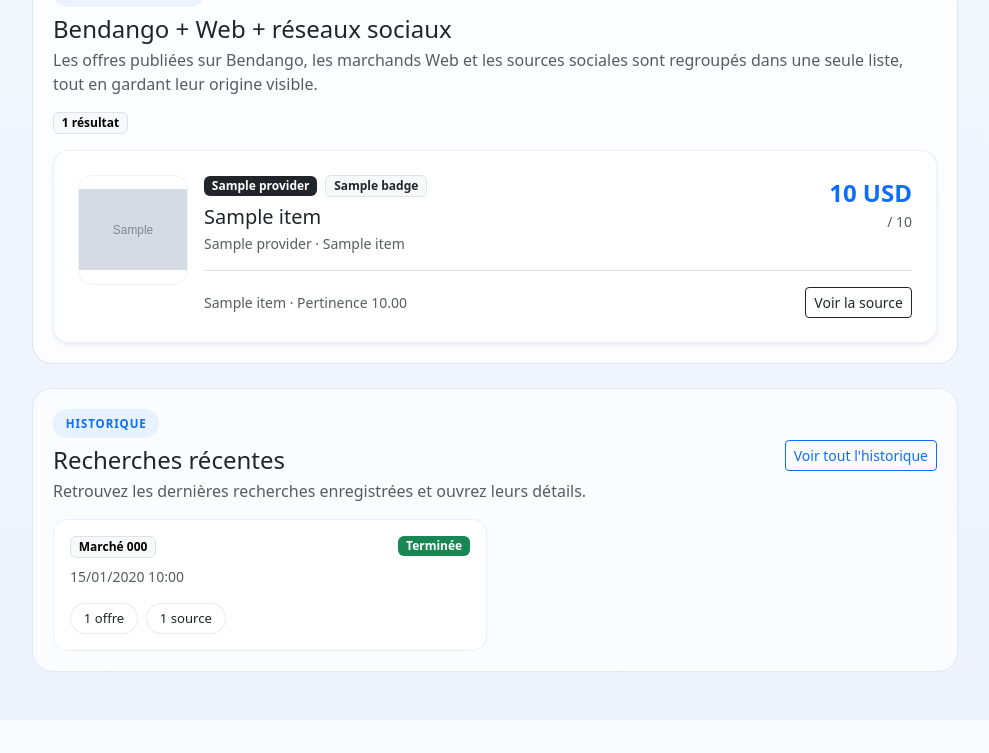
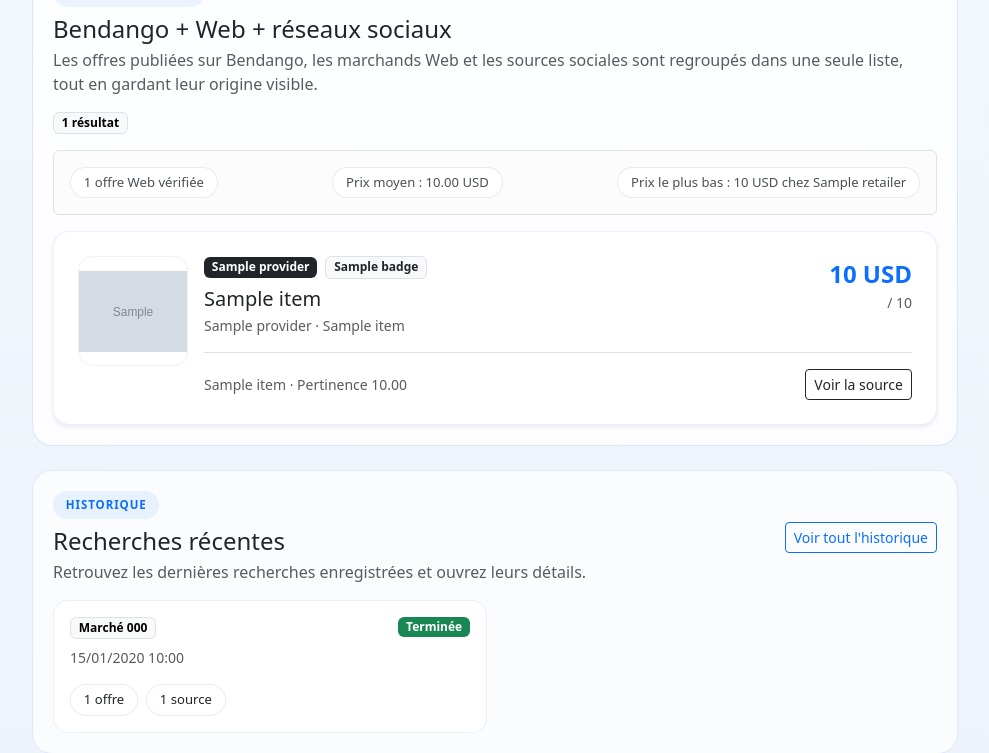
Before and after one commit to kembo-dev/bendango, a Django app: template tracker/templates/tracker/scrape.html in a window 1280 px wide. Shown: the part 715-1468 px from the top of the page, without its empty margins (145-1134 px from the left). Before the commit the page ends 1387 px from the top, so only its background shows below. Run offline with Django 5.2, Linux system fonts and the light colour scheme; the template is opened without the code that fills it: most values are stand-ins (such as "Sample title", 1, 10 or a date in 2020); grey boxes marked "Sample" are stand-in pictures; form fields are guessed from the names that the template uses.

Commit message:
ux: preserve price comparison summary in unified results

```diff
--- a/tracker/templates/tracker/scrape.html
+++ b/tracker/templates/tracker/scrape.html
@@ -70,6 +70,13 @@
             </div>
             <span class="badge text-bg-light border">{{ unified_results|length }} résultat{{ unified_results|length|pluralize }}</span>
         </div>
+        {% if listings and summary %}
+        <div class="alert alert-light border mb-3 d-flex justify-content-between gap-2 flex-wrap">
+            <span class="summary-pill">{{ summary.offer_count }} offre{{ summary.offer_count|pluralize }} Web vérifiée{{ summary.offer_count|pluralize }}</span>
+            <span class="summary-pill">Prix moyen : {{ summary.average_price|floatformat:2 }} {{ summary.currency }}</span>
+            <span class="summary-pill">Prix le plus bas : {{ summary.cheapest_listing.price }} {{ summary.cheapest_listing.currency }} chez {{ summary.cheapest_listing.retailer.name }}</span>
+        </div>
+        {% endif %}
         <div class="row g-3">
             {% for item in unified_results %}
             <div class="col-12">
```
